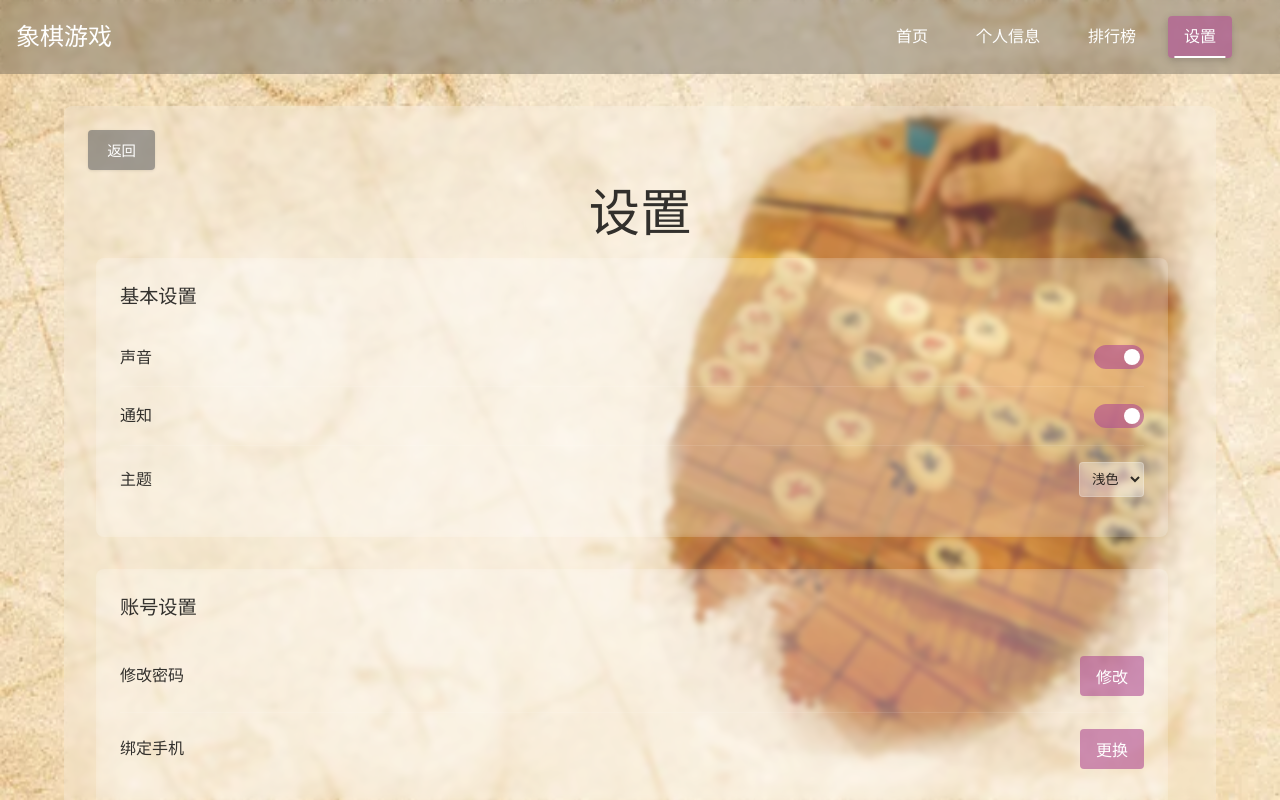
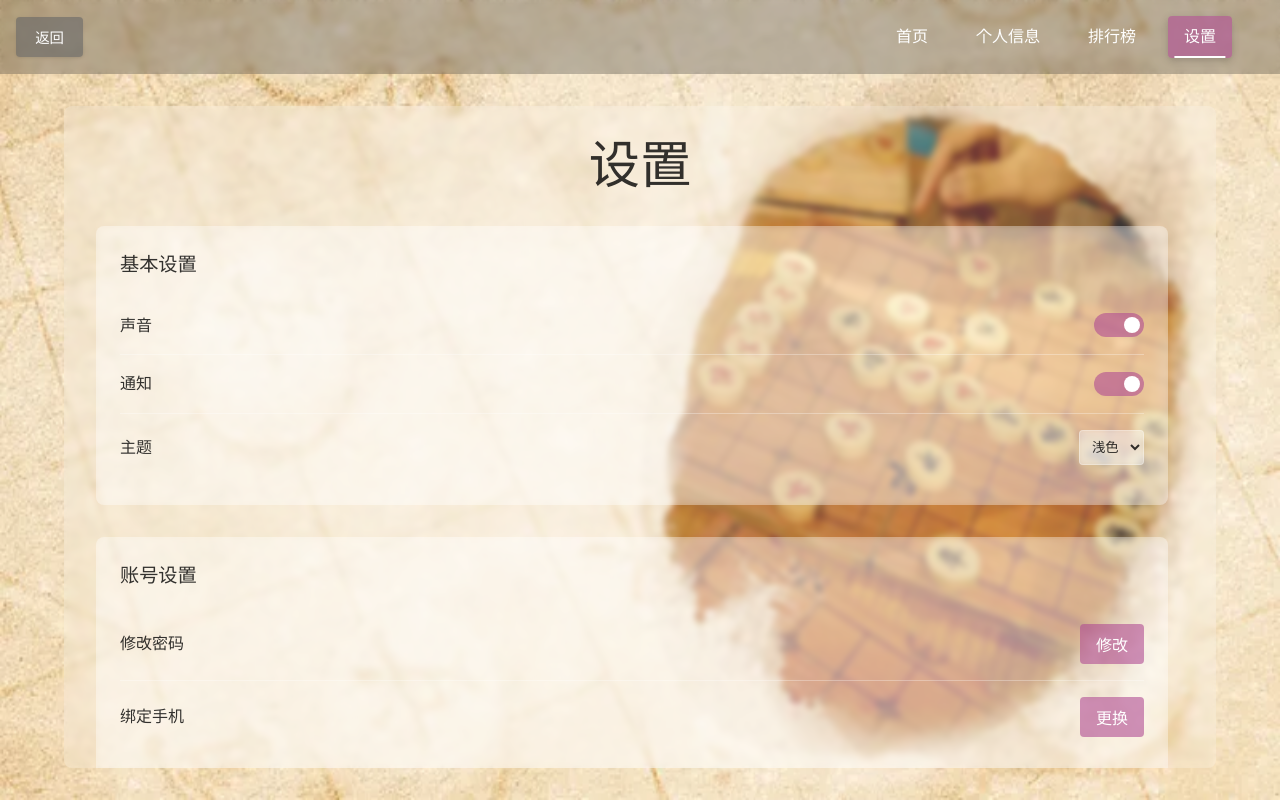
Before and after one commit to gu9uszzz/xiangqi, a Vue app in the folder frontend/: page /settings in a window 1280 px wide. Built offline with nearby package versions, Linux system fonts and the light colour scheme.

Commit message:
修改“返回”组件位置：取消导航栏前文本“象棋游戏”，用于安置“返回”。修改滚动条样式（个人信息、排行榜、设置页面都改了）。

```diff
--- a/frontend/src/components/Settings.vue
+++ b/frontend/src/components/Settings.vue
@@ -25,7 +25,7 @@ const saveSettings = () => {
 <template>
   <div class="settings-container">
     <nav class="navbar">
-      <div class="nav-brand">象棋游戏</div>
+      <button @click="goBack" class="back-btn nav-brand">返回</button>
       <div class="nav-links">
         <a @click="navigateTo('/home')">首页</a>
         <a @click="navigateTo('/profile')">个人信息</a>
@@ -34,8 +34,6 @@ const saveSettings = () => {
       </div>
     </nav>
     <main class="main-content">
-       <!-- 新增：返回按钮 -->
-       <button @click="goBack" class="back-btn top-left-back-btn">返回</button>
       <h1>设置</h1>
       <div class="settings-container-scroll">
         <div class="settings-section">
@@ -167,7 +165,6 @@ const saveSettings = () => {
   display: flex;
   flex-direction: column;
   overflow: hidden;
-   /* 新增：为绝对定位的子元素提供基准 */
   position: relative;
 }
 
@@ -179,13 +176,26 @@ const saveSettings = () => {
   align-items: center;
   width: 100%;
   backdrop-filter: blur(3px);
+  z-index: 10;
 }
 
 .nav-brand {
   color: white;
-  font-size: 1.5rem;
+  font-size: 1rem;
   font-weight: bold;
   margin-right: auto;
+  background: none;
+  border: none;
+  cursor: pointer;
+  padding: 0.5rem 1rem;
+  border-radius: 4px;
+  transition: all 0.3s;
+}
+
+.nav-brand:hover {
+  background-color: rgba(85, 85, 85, 0.5);
+  transform: translateY(-2px);
+  box-shadow: 0 2px 8px rgba(0, 0, 0, 0.2);
 }
 
 .nav-links {
@@ -248,16 +258,13 @@ const saveSettings = () => {
   border-radius: 8px;
   backdrop-filter: blur(3px);
   color: rgba(0, 0, 0, 0.8);
-   /* 新增：如果按钮放在这里，也需要相对定位 */
-  position: relative;
+  overflow-y: auto;
 }
 
 h1 {
-   /* 新增：为按钮留出空间 */
-  margin-top: 3rem;
-  margin-bottom: 1rem;
+  margin-bottom: 2rem;
   color: rgba(0, 0, 0, 0.8);
-  text-align: center; /* 居中标题 */
+  text-align: center;
 }
 
 h2 {
@@ -267,34 +274,11 @@ h2 {
 }
 
 .settings-container-scroll {
-  max-height: 70vh; /* 保持原有滚动高度 */
-  overflow-y: auto;
-  padding-right: 1rem; /* 保持内边距给滚动条 */
-  scrollbar-width: thin;
-  scrollbar-color: rgba(175, 76, 147, 0.6) rgba(255, 255, 255, 0.1);
-}
-
-.settings-container-scroll::-webkit-scrollbar {
-  width: 8px;
-}
-
-.settings-container-scroll::-webkit-scrollbar-track {
-  background: rgba(255, 255, 255, 0.1);
-  border-radius: 4px;
-}
-
-.settings-container-scroll::-webkit-scrollbar-thumb {
-  background-color: rgba(175, 76, 147, 0.6);
-  border-radius: 4px;
-  border: 2px solid rgba(255, 255, 255, 0.1);
-}
-
-.settings-container-scroll::-webkit-scrollbar-thumb:hover {
-  background-color: rgba(175, 76, 147, 0.8);
+  padding-right: 1rem;
 }
 
 .settings-section {
-  background-color: rgba(255, 255, 255, 0.1);
+  background-color: rgba(255, 255, 255, 0.3);
   padding: 1.5rem;
   border-radius: 8px;
   margin-bottom: 2rem;
@@ -306,7 +290,7 @@ h2 {
   justify-content: space-between;
   align-items: center;
   padding: 1rem 0;
-  border-bottom: 1px solid rgba(255, 255, 255, 0.1);
+  border-bottom: 1px solid rgba(255, 255, 255, 0.3);
 }
 
 .setting-item:last-child {
@@ -343,7 +327,7 @@ h2 {
   left: 0;
   right: 0;
   bottom: 0;
-  background-color: rgba(204, 204, 204, 0.5);
+  background-color: rgba(204, 204, 204, 0.3);
   transition: .4s;
   border-radius: 24px;
 }
@@ -372,7 +356,7 @@ input:checked + .slider:before {
 select {
   padding: 0.5rem;
   border-radius: 4px;
-  border: 1px solid rgba(255, 255, 255, 0.2);
+  border: 1px solid rgba(255, 255, 255, 0.3);
   background-color: rgba(255, 255, 255, 0.3);
   color: rgba(0, 0, 0, 0.8);
   backdrop-filter: blur(3px);
@@ -440,4 +424,31 @@ select {
   left: 1.5rem; /* 根据需要调整 */
   z-index: 10; /* 确保在其他元素之上 */
 }
+
+/* 添加滚动条样式 */
+.main-content::-webkit-scrollbar {
+  width: 10px;
+}
+
+.main-content::-webkit-scrollbar-track {
+  background: rgba(255, 255, 255, 0.1);
+  border-radius: 5px;
+}
+
+.main-content::-webkit-scrollbar-thumb {
+  background: rgba(255, 192, 203, 0.7);  /* 粉色背景 */
+  border-radius: 5px;
+  border: 2px solid rgba(255, 255, 255, 0.1);
+  transition: all 0.3s ease;
+}
+
+.main-content::-webkit-scrollbar-thumb:hover {
+  background: rgba(255, 182, 193, 0.9);  /* 浅粉色，悬停时加深 */
+}
+
+/* Firefox 滚动条样式 */
+.main-content {
+  scrollbar-width: thin;
+  scrollbar-color: rgba(255, 192, 203, 0.7) rgba(255, 255, 255, 0.1);
+}
 </style>
```
